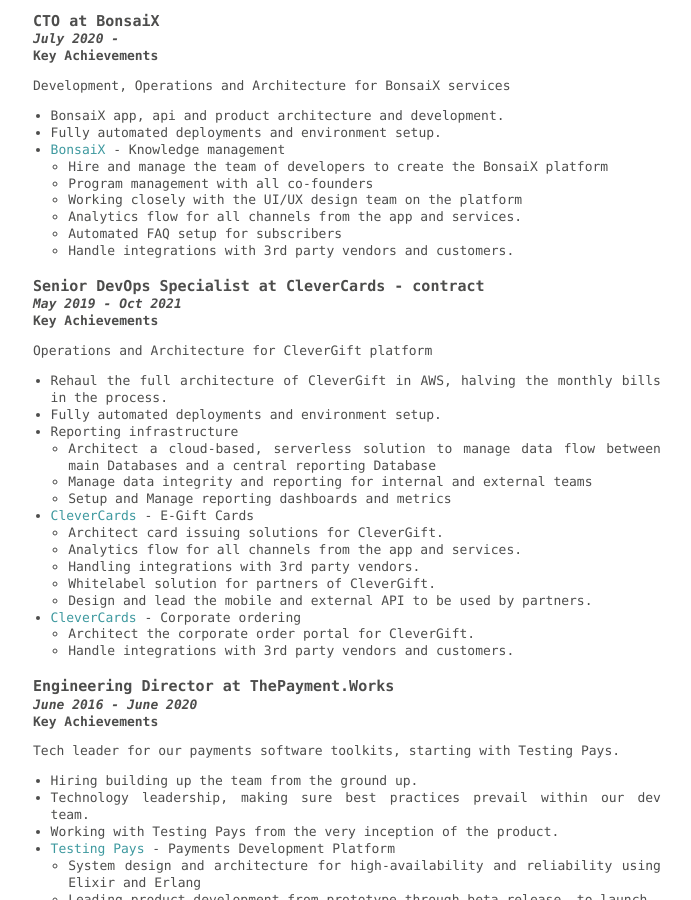
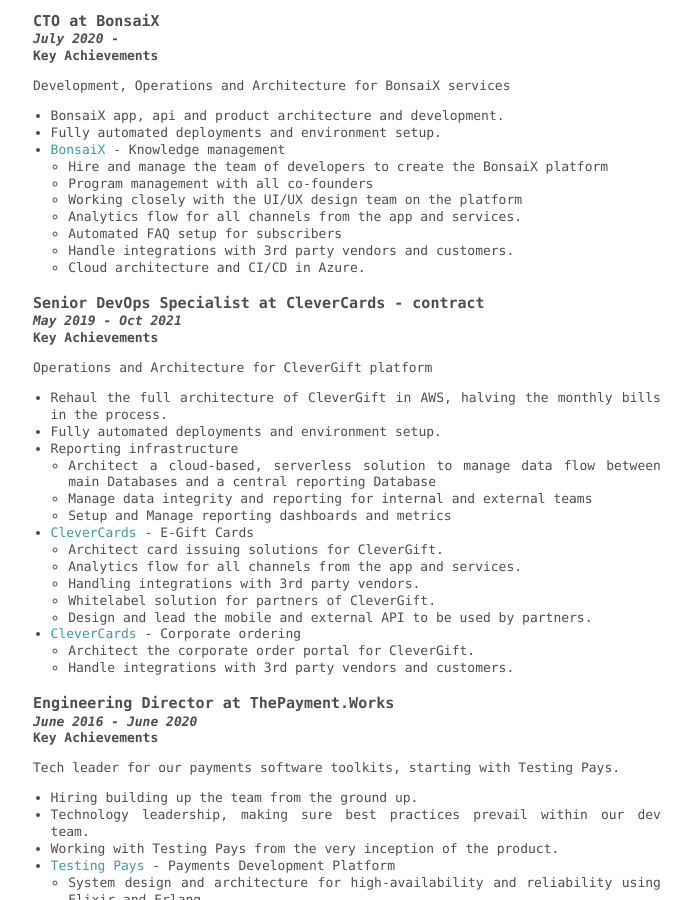
Before and after one commit to marjaimate/marjaimate.github.io, a Jekyll site: the page built from about.html, in a window 1280 px wide and 900 px high, scrolled down 571 px. Shown: the whole window, without its empty margins (293-984 px from the left). Built offline with Jekyll 4.4.1, drawn with Linux system fonts in a browser that asks for light colours.

Commit message:
Added CI/CD line

```diff
--- a/about.html
+++ b/about.html
@@ -53,6 +53,7 @@
           <li>Analytics flow for all channels from the app and services.</li>
           <li>Automated FAQ setup for subscribers</li>
           <li>Handle integrations with 3rd party vendors and customers.</li>
+          <li>Cloud architecture and CI/CD in Azure.</li>
         </ul>
       </li>
     </ul>
```
Also changed, not shown: 1 other file.
